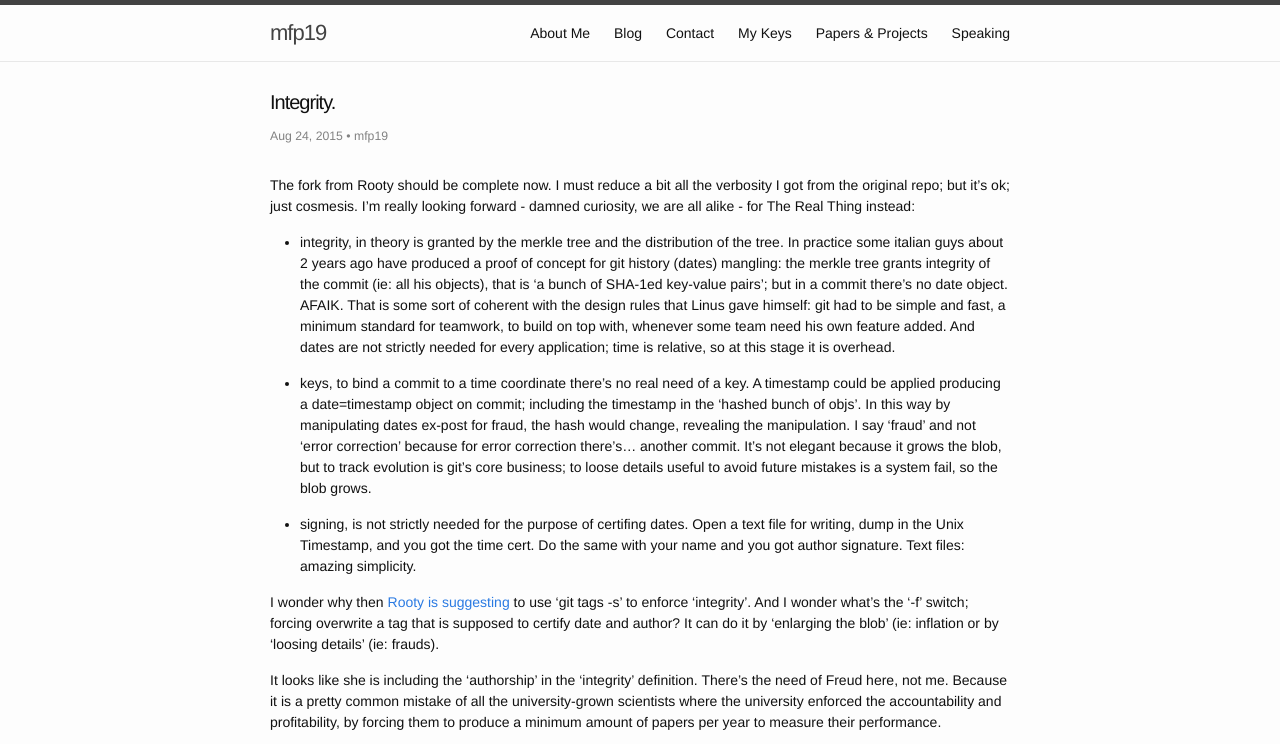
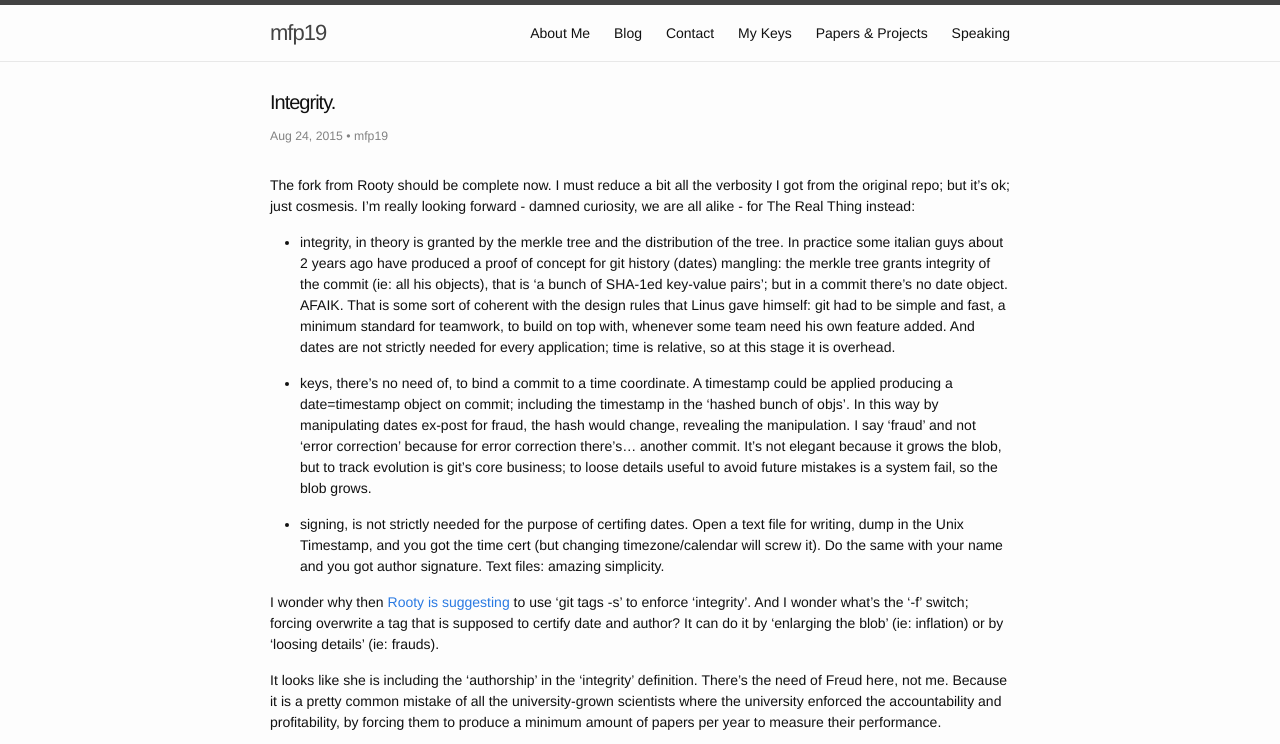
Before and after one commit to rootkovska/rootkovska.github.io, a Jekyll site: the page built from _posts/2015-08-24-Integrity.md, in a window 1280 px wide and 1400 px high, cut to the strip 0-744 px from the top of the window. Built offline with Jekyll 4.4.1, drawn with Linux system fonts in a browser that asks for light colours; Markdown is read by kramdown in place of the engine named in the settings; some of the changed text lies outside the part shown.

Commit message:
Integrity Mistakes

```diff
--- a/_posts/2015-08-24-Integrity.md
+++ b/_posts/2015-08-24-Integrity.md
@@ -16,7 +16,7 @@ That is some sort of coherent with the design rules that Linus gave himself: git
 a minimum standard for teamwork, to build on top with, whenever some team need his own feature added.
 And dates are not strictly needed for every application; time is relative, so at this stage it is overhead.
 
-* keys, to bind a commit to a time coordinate there's no real need of a key. A timestamp could
+* keys, there's no need of, to bind a commit to a time coordinate. A timestamp could
 be applied producing a date=timestamp object on commit; including the timestamp in the 'hashed bunch of objs'.
 In this way by manipulating dates ex-post for fraud, the hash would change, revealing the manipulation.
 I say 'fraud' and not 'error correction' because for error correction there's... another commit.
@@ -24,12 +24,12 @@ It's not elegant because it grows the blob, but to track evolution is git's core
 to loose details useful to avoid future mistakes is a system fail, so the blob grows.
 
 * signing, is not strictly needed for the purpose of certifing dates. Open a text file for writing,
-dump in the Unix Timestamp, and you got the time cert. Do the same with your name and you got author signature.
-Text files: amazing simplicity.
+dump in the Unix Timestamp, and you got the time cert (but changing timezone/calendar will screw it).
+Do the same with your name and you got author signature. Text files: amazing simplicity.
 
 I wonder why then [Rooty is suggesting](http://blog.invisiblethings.org/2015/02/09/my-new-git-based-blog.html)
 to use 'git tags -s' to enforce 'integrity'. And I wonder what's the '-f' switch; forcing overwrite a tag that is supposed
-to certify date and author? It can do it by 'enlarging the blob' (ie: inflation or by 'loosing details' (ie: frauds).
+to certify date and author? It can do it by 'enlarging the blob' (ie: inflation) or by 'loosing details' (ie: frauds).
 
 It looks like she is including the 'authorship' in the 'integrity' definition.
 There's the need of Freud here, not me.
```
Also changed, not shown: other parts of _posts/2015-08-24-Integrity.md (+4 -3 lines).
